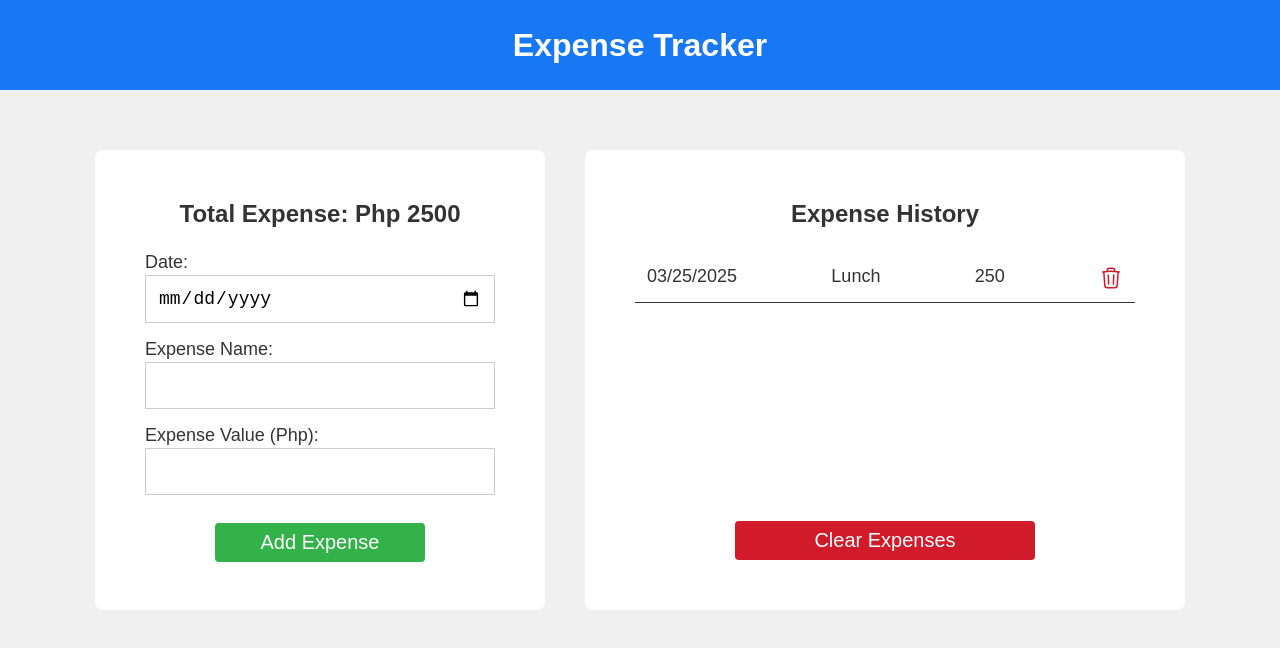
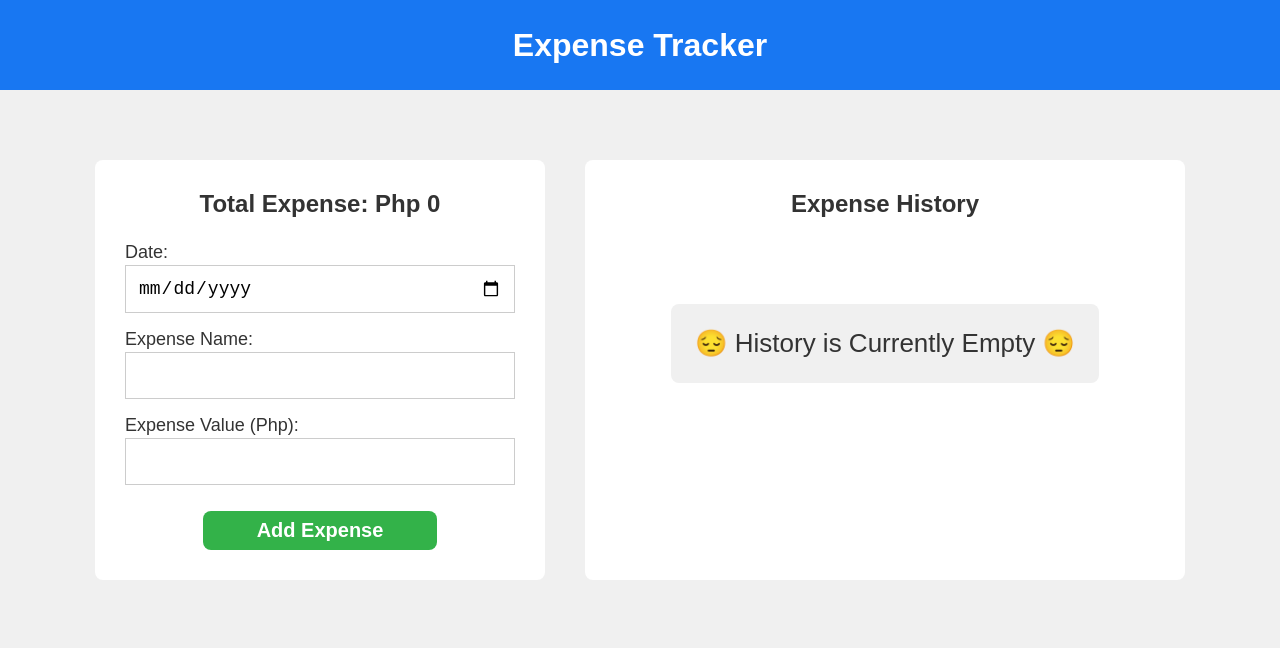
Before and after one commit to MrLibutan/expense-tracker, a React (Create React App) app: page / in a window 1280 px wide. Shown: the top 648 px of the page. Built offline with nearby package versions, Linux system fonts and the light colour scheme.

Commit message:
fix: use className instead of class in JSX, implemented app functionality

```diff
--- a/package.json
+++ b/package.json
@@ -3,6 +3,7 @@
   "version": "0.1.0",
   "private": true,
   "dependencies": {
+    "@heroicons/react": "^2.2.0",
     "@testing-library/jest-dom": "^5.17.0",
     "@testing-library/react": "^13.4.0",
     "@testing-library/user-event": "^13.5.0",
--- a/src/components/AppMain.js
+++ b/src/components/AppMain.js
@@ -1,11 +1,29 @@
+import { useState } from "react";
 import ExpenseContainer from "./ExpenseContainer";
 import HistoryContainer from "./HistoryContainer";
 
 export default function AppMain() {
+  const [expenses, setExpenses] = useState([]);
+
+  function handleAddExpense(expense) {
+    setExpenses((s) => [...s, expense]);
+  }
+
+  function handleDeleteExpense(id) {
+    setExpenses((s) => s.filter((expense) => expense.id !== id));
+  }
+
+  function handleClearExpenses() {
+    setExpenses([]);
+  }
   return (
     <main>
-      <ExpenseContainer />
-      <HistoryContainer />
+      <ExpenseContainer expenses={expenses} onAddExpense={handleAddExpense} />
+      <HistoryContainer
+        expenses={expenses}
+        onDeleteExpense={handleDeleteExpense}
+        onClearExpenses={handleClearExpenses}
+      />
     </main>
   );
 }
--- a/src/components/ExpenseContainer.js
+++ b/src/components/ExpenseContainer.js
@@ -1,21 +1,142 @@
-export default function ExpenseContainer() {
+import { useState } from "react";
+
+export default function ExpenseContainer({ expenses, onAddExpense }) {
+  const [date, setDate] = useState("");
+  const [expenseName, setExpenseName] = useState("");
+  const [expenseValue, setExpenseValue] = useState("");
+
+  const [dateError, setDateError] = useState("");
+  const [expenseNameError, setExpenseNameError] = useState("");
+  const [expenseValueError, setExpenseValueError] = useState("");
+
+  const [expenseAddedVisible, setExpenseAddedVisible] = useState(false);
+
+  // derived state
+  const totalExpense = expenses.reduce(
+    (acc, expense) => acc + expense.value,
+    0
+  );
   return (
-    <form div class="expense-container">
-      <div class="total-expense">Total Expense: Php 2500</div>
+    <form
+      className="expense-container"
+      onSubmit={(e) => {
+        e.preventDefault();
 
-      <div class="input-field">
-        <label>Date: </label>
-        <input type="date" />
+        let hasError = false;
+
+        if (!date) {
+          setDateError("Required ⚠️");
+          hasError = true;
+          setTimeout(() => setDateError(""), 3000);
+        }
+
+        if (!expenseName) {
+          setExpenseNameError("Required ⚠️");
+          hasError = true;
+          setTimeout(() => setExpenseNameError(""), 3000);
+        }
+
+        if (!expenseValue || isNaN(expenseValue)) {
+          setExpenseValueError("Required ⚠️");
+          hasError = true;
+          setTimeout(() => setExpenseValueError(""), 3000);
+        }
+
+        if (isNaN(expenseValue)) {
+          setExpenseValueError("Invalid Expense Value ⚠️");
+          hasError = true;
+          setTimeout(() => setExpenseValueError(""), 3000);
+        }
+
+        if (hasError) return;
+
+        // put all states in an object and use radom UUID for the id property
+        const expense = {
+          id: crypto.randomUUID(),
+          date,
+          name: expenseName,
+          value: Number(expenseValue),
+        };
+        // Add expense
+        onAddExpense(expense);
+
+        // Notif user that an expense was added
+        setExpenseAddedVisible(true);
+        setTimeout(() => setExpenseAddedVisible(false), 5000);
+
+        // Reset state values
+        setDate("");
+        setExpenseName("");
+        setExpenseValue("");
+      }}
+    >
+      {expenseAddedVisible && (
+        <div className="expense-added">
+          <p>☑️</p>
+          <p>Expense Added</p>
+        </div>
+      )}
+      <div className="total-expense">Total Expense: Php {totalExpense}</div>
+      <div className="input-field">
+        <div className="label-container">
+          <label>Date:</label>
+          {dateError && <span className="error">{dateError}</span>}
+        </div>
+        <input
+          type="date"
+          value={date}
+          onChange={(e) => setDate(e.target.value)}
+        />
       </div>
 
-      <div class="input-field">
-        <label>Expense Name:</label>
-        <input type="text" />
+      <div className="input-field">
+        <div className="label-container">
+          <label>Expense Name:</label>
+          {expenseNameError && (
+            <span className="error">{expenseNameError}</span>
+          )}
+        </div>
+        <input
+          type="text"
+          value={expenseName}
+          onChange={(e) => setExpenseName(e.target.value)}
+        />
       </div>
 
-      <div class="input-field">
-        <label>Expense Value (Php):</label>
-        <input type="number" />
+      <div className="input-field">
+        <div className="label-container">
+          <label>Expense Value (Php):</label>
+          {expenseValueError && (
+            <span className="error">{expenseValueError}</span>
+          )}
+        </div>
+        <input
+          type="text"
+          value={expenseValue}
+          onChange={(e) => {
+            const value = e.target.value;
+
+            // if value is empty
+            if (value.length === 0) {
+              setExpenseValueError("");
+              setExpenseValue(value);
+              return;
+            }
+
+            // Convert value to Number
+            const numberValue = Number(value);
+
+            // Check if value is a positive number
+            if (isNaN(numberValue) || numberValue <= 0) {
+              setExpenseValueError("Invalid Expense Value ⚠️");
+            } else {
+              setExpenseValueError("");
+            }
+
+            // set the expense value
+            setExpenseValue(value);
+          }}
+        />
       </div>
 
       <button>Add Expense</button>
--- a/src/components/HistoryContainer.js
+++ b/src/components/HistoryContainer.js
@@ -1,29 +1,47 @@
-export default function HistoryContainer() {
+import { TrashIcon } from "@heroicons/react/24/solid";
+
+export default function HistoryContainer({
+  expenses,
+  onDeleteExpense,
+  onClearExpenses,
+}) {
   return (
-    <div class="history-container">
-      <div class="history-label">Expense History</div>
-      <div class="history">
-        <div class="expense">
-          <label>03/25/2025</label>
-          <label>Lunch</label>
-          <label>250</label>
-          <svg
-            xmlns="http://www.w3.org/2000/svg"
-            fill="none"
-            viewBox="0 0 24 24"
-            stroke-width="1.5"
-            stroke="currentColor"
-            class="icon delete-icon"
+    <div className="history-container">
+      <div className="history-label">Expense History</div>
+      {expenses.length === 0 ? (
+        <div className="empty-history">😔 History is Currently Empty 😔</div>
+      ) : (
+        <>
+          <div className="history">
+            {expenses.map((expense) => (
+              <div key={expense.id} className="expense">
+                <label>{expense.date}</label>
+                <label>{expense.name}</label>
+                <label>{expense.value}</label>
+                <TrashIcon
+                  className="icon delete-icon"
+                  onClick={() => {
+                    const confirmed = window.confirm(
+                      "Are you sure you want to delete this expense"
+                    );
+                    confirmed && onDeleteExpense(expense.id);
+                  }}
+                />
+              </div>
+            ))}
+          </div>
+          <button
+            onClick={() => {
+              const confirmed = window.confirm(
+                "Are you sure you want to clear all expenses"
+              );
+              confirmed && onClearExpenses();
+            }}
           >
-            <path
-              stroke-linecap="round"
-              stroke-linejoin="round"
-              d="m14.74 9-.346 9m-4.788 0L9.26 9m9.968-3.21c.342.052.682.107 1.022.166m-1.022-.165L18.16 19.673a2.25 2.25 0 0 1-2.244 2.077H8.084a2.25 2.25 0 0 1-2.244-2.077L4.772 5.79m14.456 0a48.108 48.108 0 0 0-3.478-.397m-12 .562c.34-.059.68-.114 1.022-.165m0 0a48.11 48.11 0 0 1 3.478-.397m7.5 0v-.916c0-1.18-.91-2.164-2.09-2.201a51.964 51.964 0 0 0-3.32 0c-1.18.037-2.09 1.022-2.09 2.201v.916m7.5 0a48.667 48.667 0 0 0-7.5 0"
-            />
-          </svg>
-        </div>
-      </div>
-      <button>Clear Expenses</button>
+            Clear Expenses
+          </button>
+        </>
+      )}
     </div>
   );
 }
--- a/src/index.css
+++ b/src/index.css
@@ -35,7 +35,7 @@ header {
 }
 
 main {
-  padding-top: 60px;
+  padding-top: 70px;
   display: flex;
   justify-content: center;
   gap: 40px;
@@ -45,26 +45,44 @@ main {
 .history-container {
   background-color: #fff;
   border-radius: 8px;
-  padding: 50px;
-  height: 460px;
+  padding: 30px;
+  height: 420px;
 }
 
 button {
   width: 60%;
   padding: 8px 12px;
   font-size: 20px;
+  font-weight: bold;
   color: #fff;
   margin: 12px auto 0 auto;
   border: 0;
-  border-radius: 4px;
+  border-radius: 8px;
   transition: transform 0.3s ease;
 }
 
 .expense-container {
+  position: relative;
   width: 450px;
   display: flex;
   flex-direction: column;
   gap: 16px;
+}
+
+.expense-added {
+  position: absolute;
+  top: -25px;
+  right: -20px;
+
+  font-size: 16px;
+  font-weight: bold;
+  color: #fff;
+  background-color: #aeaeaf;
+  padding: 10px;
+
+  display: flex;
+  align-items: center;
+  gap: 12px;
 }
 
 .input-field {
@@ -85,8 +103,23 @@ button {
   border: 1px solid #cccccc;
 }
 
+.label-container {
+  display: flex;
+  align-items: center;
+  justify-content: space-between;
+  gap: 10px;
+}
+
+.error {
+  font-size: 14px;
+  font-style: italic;
+  font-weight: bold;
+  color: #d11a2a;
+}
+
 .expense-container button {
   background-color: #33b249;
+  margin-top: auto;
 }
 
 .total-expense,
@@ -104,6 +137,17 @@ button {
   gap: 18px;
 }
 
+.empty-history {
+  display: flex;
+  align-items: center;
+
+  font-size: 26px;
+  margin-top: 60px;
+  padding: 24px;
+  background-color: #f0f0f0;
+  border-radius: 8px;
+}
+
 .history {
   display: flex;
   flex-direction: column;
@@ -117,14 +161,14 @@ button {
 
 .expense {
   display: flex;
-  justify-content: space-between;
+  justify-content: flex-start;
 
   padding: 12px;
   border-bottom: 1px solid;
 }
 
 .expense label {
-  white-space: nowrap;
+  flex: 1;
 }
 
 .history-container button {
@@ -133,7 +177,7 @@ button {
 }
 
 .delete-icon {
-  stroke: #d11a2a;
+  fill: #d11a2a;
 }
 
 .delete-icon:hover,
```
Also changed, not shown: 1 other file (tests, documents, lock files or other folders).
